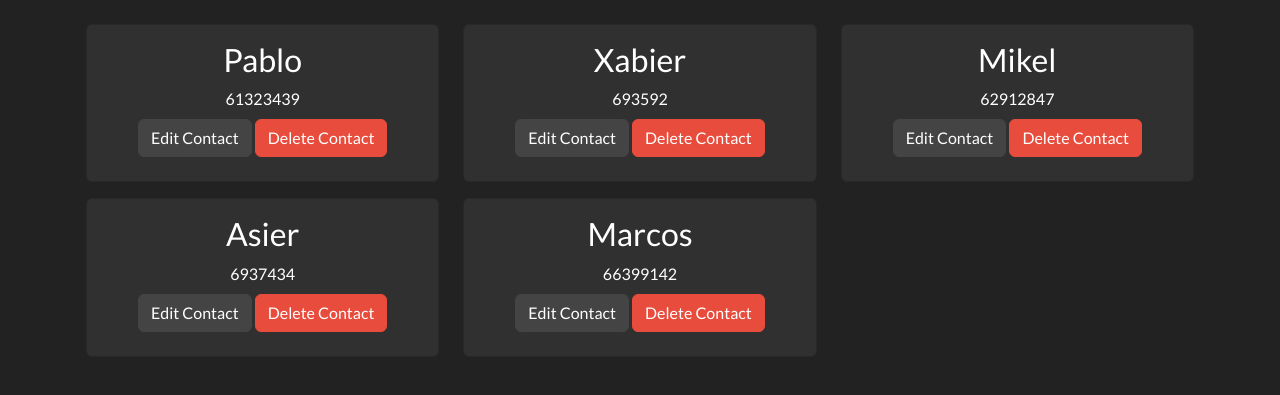
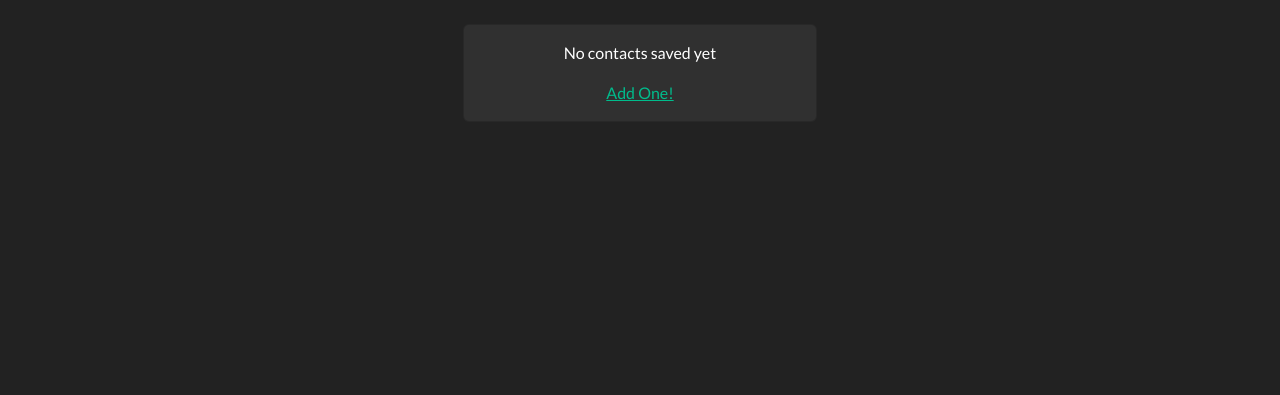
Before and after one commit to Alias23/SistemasWeb, a PHP site: page / in a window 1280 px wide. Shown: the part 72-467 px from the top of the page. Run offline with PHP 8.4, Linux system fonts and the light colour scheme; some libraries are stand-ins or nearby versions.

Commit message:
Añadiendo bucles php en index y add

```diff
--- a/index.php
+++ b/index.php
@@ -1,12 +1,10 @@
 <?php
 
-$contactos = [
-  ["name" => "Pablo", "phone_number" => "61323439"],
-  ["name" => "Xabier", "phone_number" => "693592"],
-  ["name" => "Mikel", "phone_number" => "62912847"],
-  ["name" => "Asier", "phone_number" => "6937434"],
-  ["name" => "Marcos", "phone_number" => "66399142"],
-];
+if(file_exists("contactos.json")){
+  $contactos = json_decode(file_get_contents("contactos.json"),true);
+} else {
+  $contactos = [];
+}
 
 ?>
 
@@ -62,7 +60,7 @@ $contactos = [
             <a class="nav-link" href="#">Home</a>
           </li>
           <li class="nav-item">
-            <a class="nav-link" href="./add.html">Add Contact</a>
+            <a class="nav-link" href="./add.php">Add Contact</a>
           </li>
         </ul>
       </div>
@@ -72,8 +70,15 @@ $contactos = [
   <main>
     <div class="container pt-4 p-3">
       <div class="row">
-
-        <?php foreach ($contactos as $contacto): ?>
+        <?php if (count($contactos) == 0): ?>
+          <div class="col-md-4 mx-auto">
+            <div class="card card-body text-center">
+              <p>No contacts saved yet</p>
+              <a href="add.php">Add One!</a>
+            </div>
+          </div>
+        <?php endif ?>
+        <?php foreach($contactos as $contacto): ?>
           <div class="col-md-4 mb-3">
             <div class="card text-center">
               <div class="card-body">
```
Also changed, not shown: add.php (renamed from add.html, +23 -3 lines).
